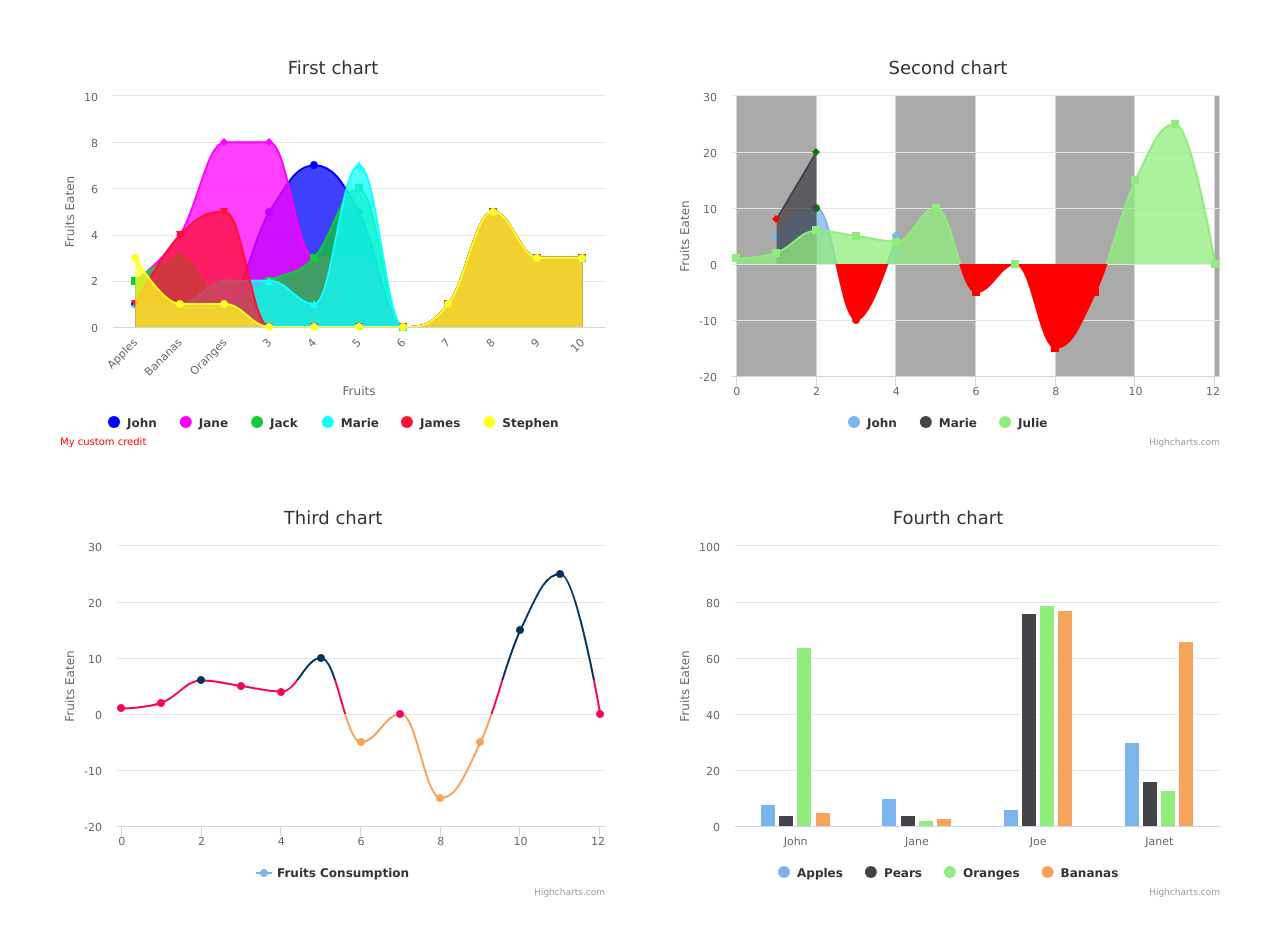
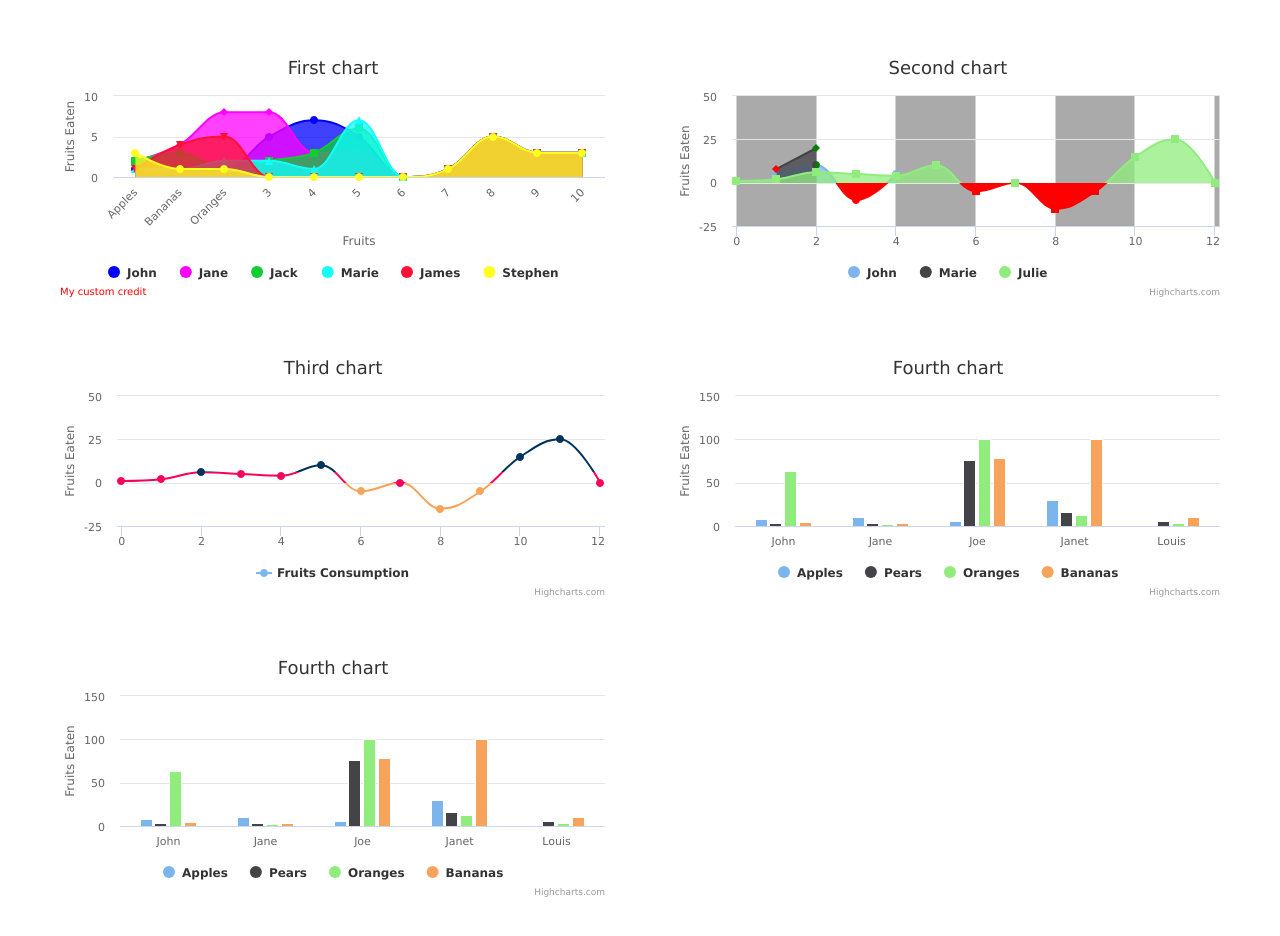
Before and after one commit to amaralc/highcharts-tutorial, a website: page public/index.html in a window 1280 px wide. Drawn offline with nearby package versions, Linux system fonts and the light colour scheme.

Commit message:
FEATURE / Fetch data and enable polling

```diff
--- a/public/index.css
+++ b/public/index.css
@@ -10,3 +10,7 @@ body {
   gap: 50px;
   grid-template-columns: 50% 50%;
 }
+
+#container0 div{
+  height: 250px
+}
--- a/public/index.html
+++ b/public/index.html
@@ -15,6 +15,7 @@
     <div id="container2"></div>
     <div id="container3"></div>
     <div id="container4"></div>
+    <div id="container5"></div>
   </div>
   <script src="index.js"></script>
 </body>
--- a/public/index.js
+++ b/public/index.js
@@ -192,7 +192,32 @@ document.addEventListener('DOMContentLoaded', () => {
   })
 
 
-  const options = {
+  const containerFourOptions = {
+    chart: {
+      type: 'column',
+      zoomType: 'xy',
+    },
+    title: {
+      text: 'Fourth chart',
+    },
+    yAxis: {
+      title: {
+        text: 'Fruits Eaten',
+      },
+    },
+  };
+  fetch('http://localhost:3333/test.csv').then(res => {
+    return res.text();
+  }).then(csv => {
+    containerFourOptions.data = {
+      csv
+    };
+    Highcharts.chart('container4', containerFourOptions);
+  })
+
+
+
+  const containerFiveOptions = {
     chart: {
       type: 'column',
       zoomType: 'xy',
@@ -207,16 +232,12 @@ document.addEventListener('DOMContentLoaded', () => {
     },
   };
 
+    containerFourOptions.data = {
+      csvURL: 'http://localhost:3333/test.csv',
+      enablePolling: true,
+      dataRefreshRate: 2 // seconds
+    };
+    Highcharts.chart('container5', containerFourOptions);
 
 
-
-  fetch('http://localhost:3333/test.csv').then(res => {
-    return res.text();
-  }).then(csv => {
-    options.data = {
-      csv
-    };
-    Highcharts.chart('container4', options);
-  })
-
 })
--- a/public/test.csv
+++ b/public/test.csv
@@ -1,5 +1,6 @@
-Categories, Apples, Pears, Oranges, Bananas
+People, Apples, Pears, Oranges, Bananas
 John, 8, 4, 64, 5
 Jane, 10, 4, 2, 3
-Joe, 6, 76, 79, 77
-Janet, 30, 16, 13, 66
+Joe, 6, 76, 100, 78
+Janet, 30, 16, 13, 100
+Louis, 0, 6, 3, 10
```
